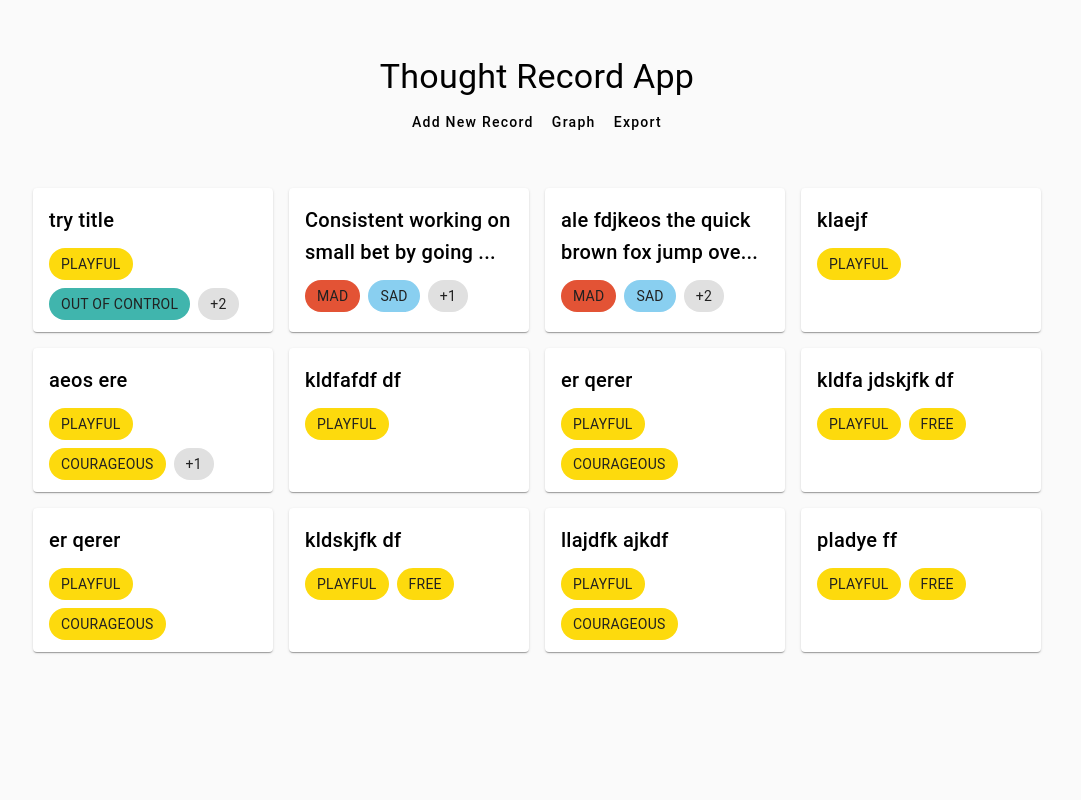
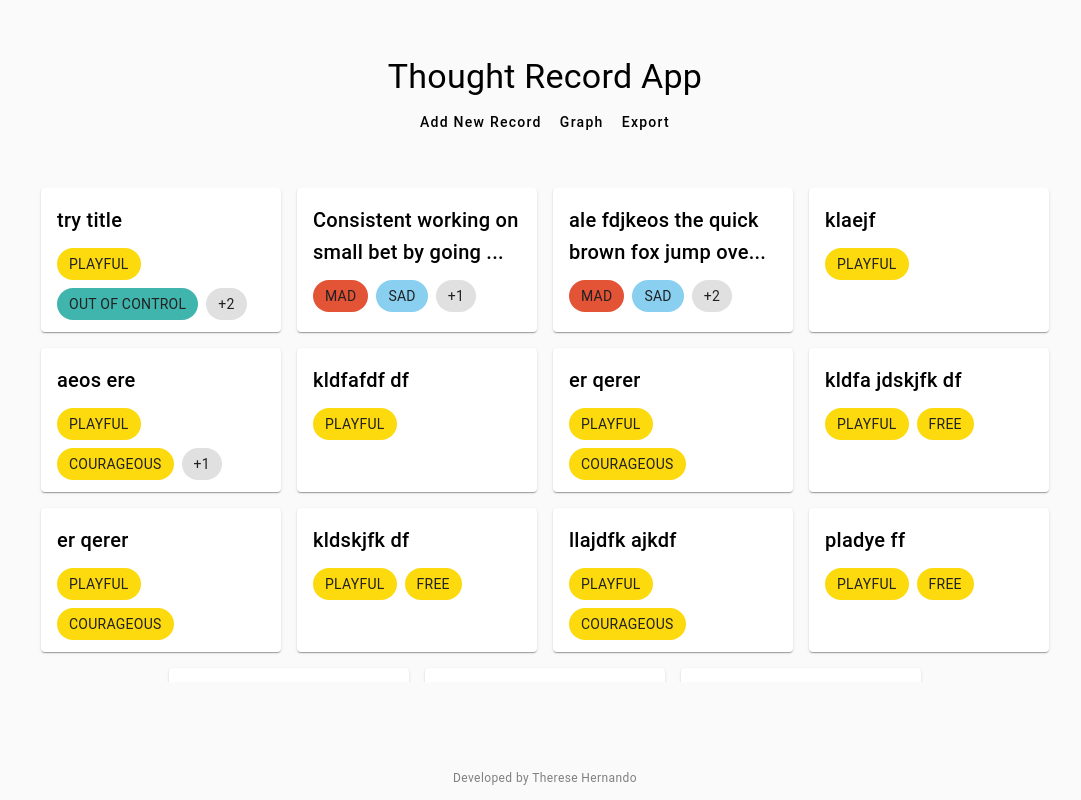
Before and after one commit to theresecodes/thought-record, an Angular app: page / in a window 1280 px wide. Shown: the whole page, without its empty margins (103-1184 px from the left). Built offline with nearby package versions, Linux system fonts and the light colour scheme.

Commit message:
feat[landing-page]: implement footer, handle no records

```diff
--- a/src/app/app.component.html
+++ b/src/app/app.component.html
@@ -11,5 +11,7 @@
 
   </div>
 
-  <app-records></app-records>
+  <app-records class="records"></app-records>
+
+  <app-footer class="footer"></app-footer>
 </div>
--- a/src/app/app.component.scss
+++ b/src/app/app.component.scss
@@ -17,3 +17,17 @@
     margin-bottom: 3rem;
   }
 }
+
+.records {
+  width: 80%;
+  margin: auto;
+  min-height: 20rem;
+  border-radius: 1.5rem;
+  background: white;
+}
+
+.footer {
+  width: 100%;
+  position: absolute;
+  bottom: 0;
+}
--- a/src/app/app.module.ts
+++ b/src/app/app.module.ts
@@ -5,10 +5,12 @@ import { BrowserAnimationsModule } from '@angular/platform-browser/animations';
 import { AppComponent } from './app.component';
 import { MaterialModule } from './material.module';
 import { RecordsModule } from './records/records.module';
+import { FooterComponent } from './footer/footer.component';
 
 @NgModule({
   declarations: [
-    AppComponent
+    AppComponent,
+    FooterComponent
   ],
   imports: [
     BrowserModule,
--- /dev/null
+++ b/src/app/footer/footer.component.html
@@ -0,0 +1,8 @@
+<div class="footer-container">
+  <p class="mat-caption grey">Developed by
+    <a [href]="link"
+      class="grey link">
+      Therese Hernando
+    </a>
+  </p>
+</div>
--- /dev/null
+++ b/src/app/footer/footer.component.scss
@@ -0,0 +1,17 @@
+.footer-container {
+  display: flex;
+  flex-wrap: wrap;
+  justify-content: center;
+}
+
+.grey {
+  color: #808080;
+}
+
+.link {
+  text-decoration: none;
+
+   &:hover {
+    color: rgba(0, 0, 0, 0.87);
+   }
+}
--- /dev/null
+++ b/src/app/footer/footer.component.ts
@@ -0,0 +1,10 @@
+import { Component } from '@angular/core';
+
+@Component({
+  selector: 'app-footer',
+  templateUrl: './footer.component.html',
+  styleUrls: ['./footer.component.scss']
+})
+export class FooterComponent {
+  link = `https://www.linkedin.com/in/therese-christine-hernando-91141aa9/`
+}
--- a/src/app/records/records/records.component.html
+++ b/src/app/records/records/records.component.html
@@ -1,6 +1,14 @@
-<div class="records-container">
-  <app-record-card
-    *ngFor="let record of thoughtRecords"
-    [thoughtRecord]="record">
-  </app-record-card>
+<div class="records-container"
+  [ngClass]="{'light-grey-bg': thoughtRecords.length }">
+  <ng-container *ngIf="thoughtRecords?.length; else noRecords ">
+    <app-record-card
+      *ngFor="let record of thoughtRecords"
+      [thoughtRecord]="record">
+    </app-record-card>
+  </ng-container>
+  <ng-template #noRecords>
+    <div class="no-records">
+      <p class="mat-body-1">No thought record found.</p>
+    </div>
+  </ng-template>
 </div>
--- a/src/app/records/records/records.component.scss
+++ b/src/app/records/records/records.component.scss
@@ -1,8 +1,23 @@
 .records-container {
-  width: 80%;
+  width: 100%;
+  min-height: 20rem;
+  max-height: 29.9rem;
   margin: auto;
   display: flex;
   flex-wrap: wrap;
   justify-content: center;
   gap: 1em;
+  overflow: scroll;
+  padding-bottom: 1rem;
 }
+
+.no-records {
+  display: flex;
+  flex-wrap: wrap;
+  align-content: center;
+  justify-content: center;
+}
+
+.light-grey-bg {
+  background-color: #FAFAFA;
+}
--- a/src/app/records/records/records.component.ts
+++ b/src/app/records/records/records.component.ts
@@ -145,7 +145,31 @@ export class RecordsComponent implements OnInit {
         date: new Date(),
         situation: 'jdkfjdkfdf',
         thoughts: 'jdkfjdkfj'
+      },
+      {
+        title: 'kldskjfk df ',
+        id: '9014',
+        emotionRecords: [playful, free],
+        date: new Date(),
+        situation: 'jdkfjdkfdf',
+        thoughts: 'jdkfjdkfj'
+      },
+      {
+        title: 'llajdfk ajkdf',
+        id: '7671',
+        emotionRecords: [courageous, playful],
+        date: new Date(),
+        situation: 'jdkfjdkfdf',
+        thoughts: 'jdkfjdkfj'
+      },
+      {
+        title: 'pladye ff',
+        id: '7814',
+        emotionRecords: [playful, free],
+        date: new Date(),
+        situation: 'jdkfjdkfdf',
+        thoughts: 'jdkfjdkfj'
       }
-    ]
+    ];
   }
 }
--- a/src/styles.scss
+++ b/src/styles.scss
@@ -4,6 +4,7 @@
 body {
   background-color: #FAFAFA;
   height: 100%;
+  width: 100%;
 }
 
 // Needs to have important to override angular material styling
```
Also changed, not shown: 1 other file (tests, documents, lock files or other folders).
